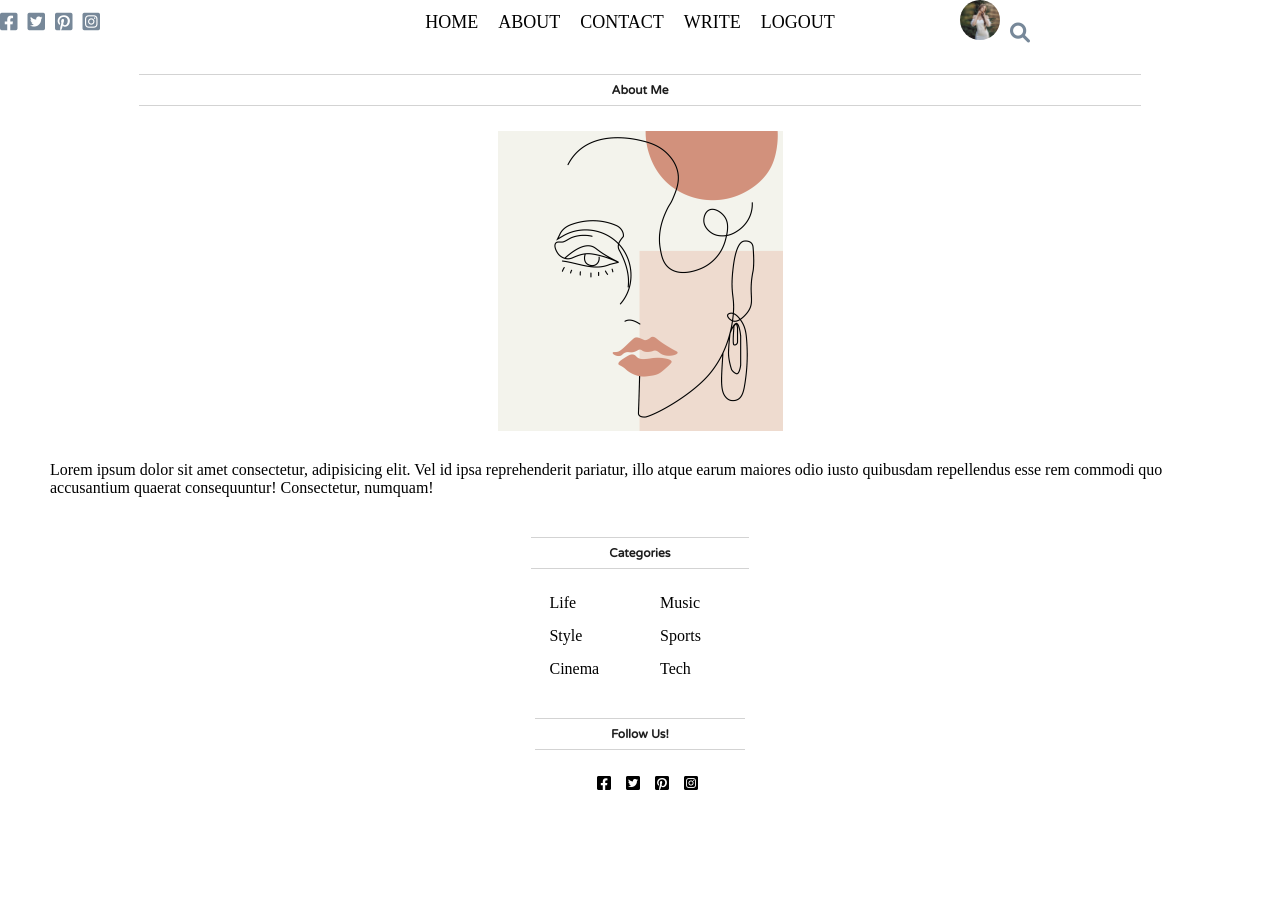
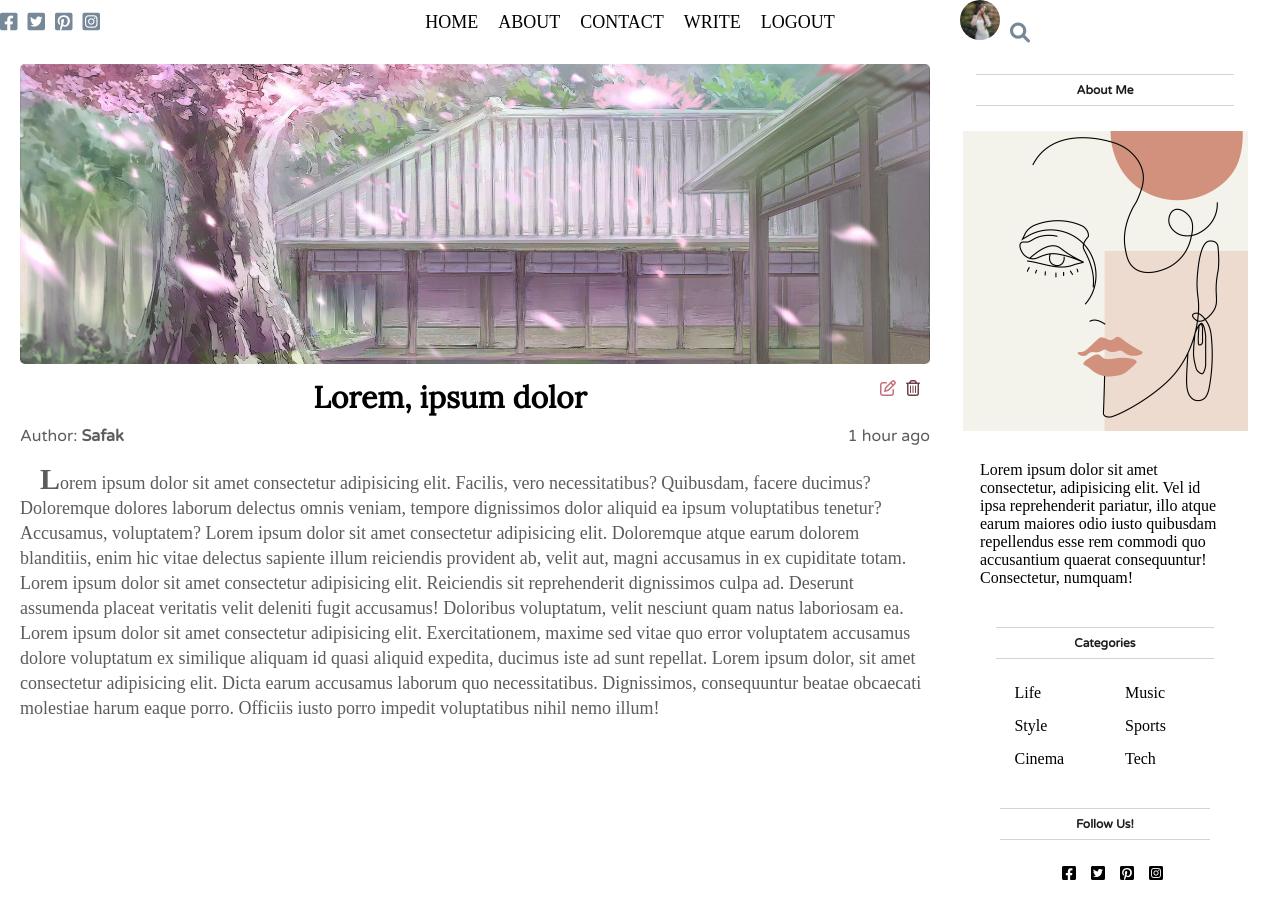
Before and after one commit to chrischen842/BlogApp, a React (Create React App) app in the folder blog/: page / in a window 1280 px wide. Shown: the top 918 px of the page. Before the commit the page ends 841 px from the top, so only its background shows below. Built offline with nearby package versions, Linux system fonts and the light colour scheme.

Commit message:
finished single post page

```diff
--- a/blog/public/index.html
+++ b/blog/public/index.html
@@ -9,7 +9,7 @@
       content="Web site created using create-react-app"
     />
     <link
-      href="https://fonts.googleapis.com/css2?family=Josefin+Slab:wght@100;200;300;400;500;600;700&family=Lato:wght@100;300;700;900&family=Lora:ital,wght@1,400;1,500;1,600&family=Varela&family=Varela+Round&display=swap"
+      href="https://fonts.googleapis.com/css2?family=Josefin+Slab:wght@100;200;300;400;500;600;700&family=Lato:wght@100;300;700;900&family=Lora:ital@0;1&family=Varela&family=Varela+Round&display=swap"
       rel="stylesheet">
       <link
         rel="stylesheet"
--- a/blog/src/components/singlePost/SinglePost.jsx
+++ b/blog/src/components/singlePost/SinglePost.jsx
@@ -3,7 +3,29 @@ import './singlePost.css'
 export default function SinglePost() {
     return (
         <div className='singlePost'>
-
+            <div className='singlePostContainer'>
+                <img
+                    src="static/scenery.png"
+                    alt=""
+                    className="singlePostImage"
+                />
+                <h1 className="singlePostTitle">
+                    Lorem, ipsum dolor
+                    <div className="singlePostEditContainer">
+                        <i className='singlePostIcon far fa-edit'></i>
+                        <i className='singlePostIcon far fa-trash-alt'></i>
+                    </div>
+                </h1>
+                <div className="singlePostContents">
+                    <span className='singlePostAuthor'>
+                        Author: <b>Safak</b>
+                    </span>
+                    <span className='singlePostDate'>1 hour ago</span>
+                </div>
+                <p className='singlePostDescription'>
+                    Lorem ipsum dolor sit amet consectetur adipisicing elit. Facilis, vero necessitatibus? Quibusdam, facere ducimus? Doloremque dolores laborum delectus omnis veniam, tempore dignissimos dolor aliquid ea ipsum voluptatibus tenetur? Accusamus, voluptatem? Lorem ipsum dolor sit amet consectetur adipisicing elit. Doloremque atque earum dolorem blanditiis, enim hic vitae delectus sapiente illum reiciendis provident ab, velit aut, magni accusamus in ex cupiditate totam. Lorem ipsum dolor sit amet consectetur adipisicing elit. Reiciendis sit reprehenderit dignissimos culpa ad. Deserunt assumenda placeat veritatis velit deleniti fugit accusamus! Doloribus voluptatum, velit nesciunt quam natus laboriosam ea. Lorem ipsum dolor sit amet consectetur adipisicing elit. Exercitationem, maxime sed vitae quo error voluptatem accusamus dolore voluptatum ex similique aliquam id quasi aliquid expedita, ducimus iste ad sunt repellat. Lorem ipsum dolor, sit amet consectetur adipisicing elit. Dicta earum accusamus laborum quo necessitatibus. Dignissimos, consequuntur beatae obcaecati molestiae harum eaque porro. Officiis iusto porro impedit voluptatibus nihil nemo illum!
+                </p>
+            </div>
         </div>
     )
 }
--- a/blog/src/components/singlePost/singlePost.css
+++ b/blog/src/components/singlePost/singlePost.css
@@ -0,0 +1,72 @@
+.singlePost
+{
+    flex: 9;
+}
+
+.singlePostContainer
+{
+    padding: 20px;
+    padding-right: 0;
+}
+
+.singlePostImage
+{
+    width: 100%;
+    height: 300px;
+    border-radius: 5px;
+    object-fit: cover;
+}
+
+.singlePostTitle
+{
+    text-align: center;
+    margin: 10px;
+    font-family: 'Lora', serif;
+    font-size: 30px;
+}
+
+.singlePostEditContainer
+{
+    float: right;
+    font-size: 16px;
+}
+
+.singlePostIcon
+{
+    margin-left: 10px;
+    cursor: pointer;
+}
+
+.singlePostIcon:first-child
+{
+    color: rgb(199, 110, 124);
+}
+
+.singlePostIcon:last-child
+{
+    color: rgb(112, 64, 71);
+}
+
+.singlePostContents
+{
+    margin-bottom: 20px;
+    display: flex;
+    justify-content: space-between;
+    font-size: 16px;
+    color: rgb(92, 92, 92);
+    font-family: "Varela Round", sans-serif;
+}
+
+.singlePostDescription
+{
+    color: rgb(92, 92, 92);
+    font-size: 18px;
+    line-height: 25px;
+}
+
+.singlePostDescription::first-letter
+{
+    margin-left: 20px;
+    font-size: 30px;
+    font-weight: 700;
+}
--- a/blog/src/pages/single/Single.jsx
+++ b/blog/src/pages/single/Single.jsx
@@ -1,10 +1,11 @@
 import './single.css'
 import Sidebar from '../../components/sidebar/Sidebar'
+import SinglePost from '../../components/singlePost/SinglePost'
 
 export default function Single() {
     return (
         <div className='single'>
-            {/*post*/}
+            <SinglePost/>
             <Sidebar/>
         </div>
     )
--- a/blog/src/pages/single/single.css
+++ b/blog/src/pages/single/single.css
@@ -0,0 +1,4 @@
+.single
+{
+    display: flex;
+}
```
